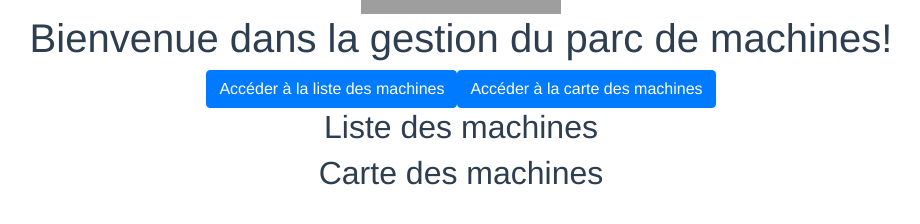
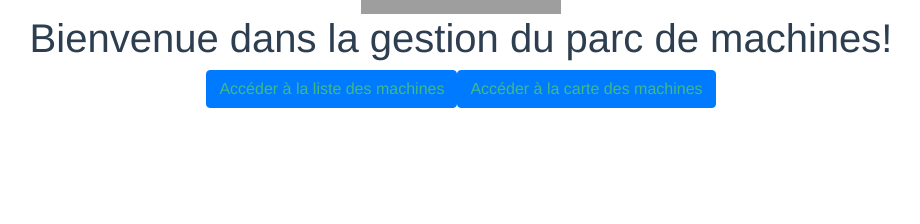
Before and after one commit to Geraud-Vercasson/AppGestionMachines, a Vue app: page /#/ in a window 1280 px wide. Shown: the part 246-470 px from the top of the page, without its empty margins (179-1099 px from the left). Built offline with nearby package versions, Linux system fonts and the light colour scheme; grey boxes are pictures that could not be loaded.

Commit message:
ajout d'un composant machine

```diff
--- a/package.json
+++ b/package.json
@@ -10,7 +10,8 @@
     "build": "cross-env NODE_ENV=production browserify -g envify src/main.js | uglifyjs -c warnings=false -m > dist/build.js"
   },
   "dependencies": {
-    "vue": "^2.0.1"
+    "vue": "^2.0.1",
+    "vue-router": "^3.0.1"
   },
   "devDependencies": {
     "babel-core": "^6.0.0",
--- a/src/App.vue
+++ b/src/App.vue
@@ -2,20 +2,17 @@
     <div id="app">
         <img src="http://www.thelogofactory.com/wp-content/uploads/2015/08/coffee-services-unlimited-logo.png">
         <h1>{{ msg }}</h1>
-        <button class="btn btn-primary" @click="onMachinesListClick">Accéder à la liste des machines</button>
-        <button class="btn btn-primary" @click="onMapClick">Accéder à la carte des machines</button>
-        <machines-list/>
-        <machines-map/>
+        <router-link to="/list" class="btn btn-primary">Accéder à la liste des machines</router-link>
+        <router-link to="/map" class="btn btn-primary">Accéder à la carte des machines</router-link>
+        <router-view/>
+
     </div>
 </template>
 
 <script>
-    import MachinesList from "./MachinesList.vue";
-    import MachinesMap from './MachinesMap.vue'
 
     export default {
-        components: {'MachinesList':MachinesList,
-                    'MachinesMap':MachinesMap},
+
         name: 'app',
         data() {
             return {
--- /dev/null
+++ b/src/Machine.vue
@@ -0,0 +1,28 @@
+<template>
+    <div>
+        <h1>Machine {{name}}</h1>
+        <h2 :class="{green: status, red: !status}">Status {{status? 'OK':'KO'}}</h2>
+        <h3>Last time checked : {{checkedAt.toLocaleString()}}</h3>
+    </div>
+</template>
+
+<script>
+    export default {
+        name: "machine",
+        props: ["name", "status"],
+        data: function () {
+            return {
+                checkedAt: new Date(),
+            }
+        }
+    }
+</script>
+
+<style scoped>
+    .red {
+        color: red;
+    }
+    .green {
+        color: green;
+    }
+</style>
--- a/src/MachinesList.vue
+++ b/src/MachinesList.vue
@@ -1,10 +1,15 @@
 <template>
-    <h2>Liste des machines</h2>
+    <div>
+        <h2>Liste des machines</h2>
+        <machine name="What Else?" :status="false"/>
+    </div>
 </template>
 
 <script>
+    import Machine from './Machine.vue'
     export default {
-        name: "machines-list"
+        name: "machines-list",
+        components: {'machine':Machine}
     }
 </script>
 
--- a/src/main.js
+++ b/src/main.js
@@ -1,7 +1,23 @@
 import Vue from 'vue'
 import App from './App.vue'
+import VueRouter from 'vue-router'
+import MachinesList from './MachinesList.vue'
+import MachinesMap from './MachinesMap.vue'
+
+Vue.use(VueRouter)
+
+const routes = [
+    {path: '/list', component:MachinesList},
+    {path: '/map', component:MachinesMap}
+]
+
+const router = new VueRouter({
+    routes
+})
 
 new Vue({
-  el: '#app',
-  render: h => h(App)
+    el: '#app',
+    router,
+    template: '<App/>',
+    components: {App}
 })
```
Also changed, not shown: 1 other file (tests, documents, lock files or other folders).
